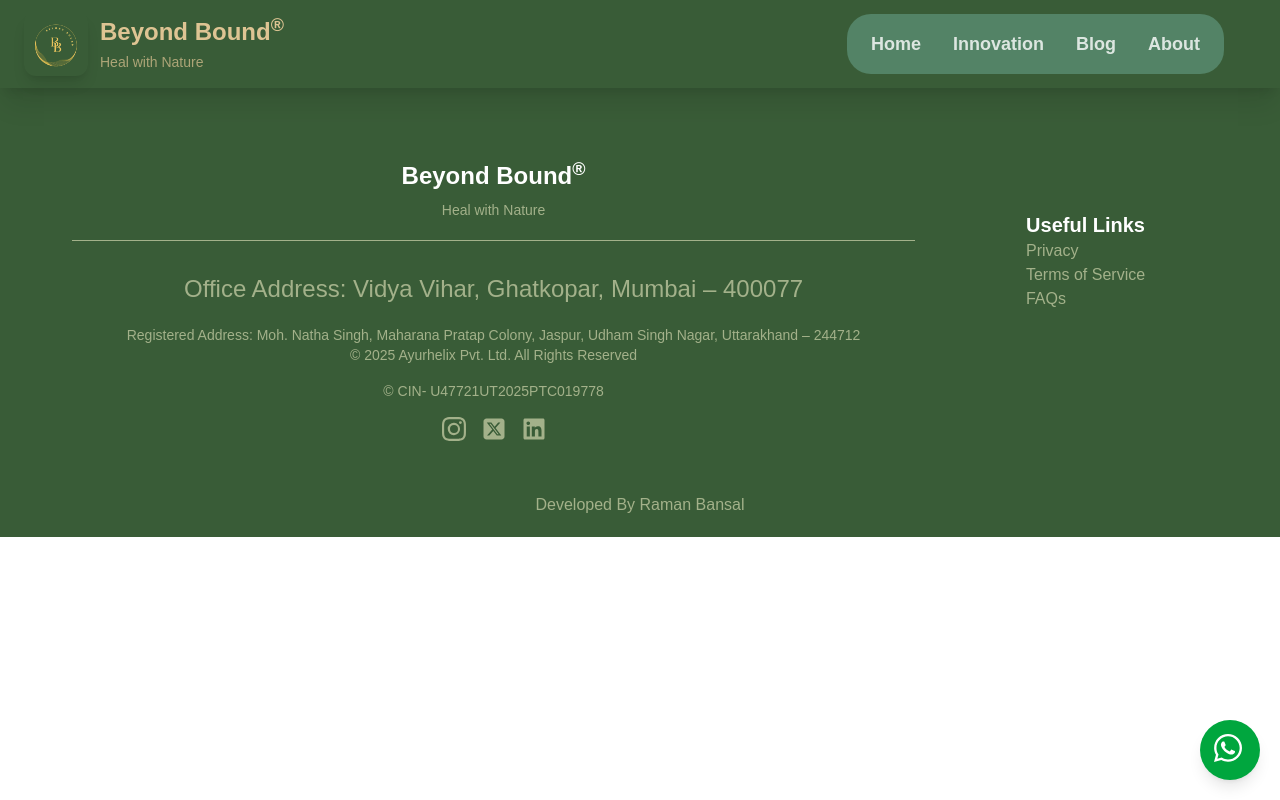
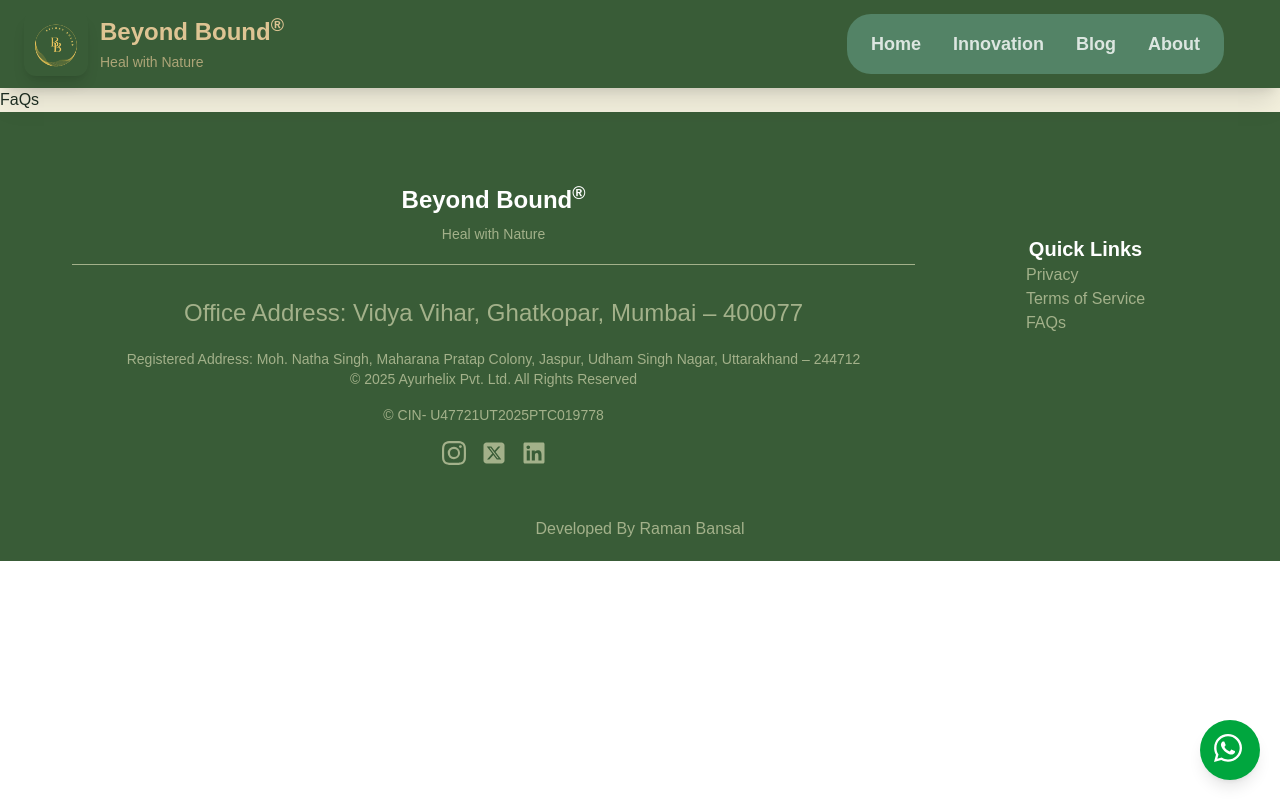
Before and after one commit to beyondbound889/BB, a React (Vite) app in the folder ayurhelix/: page /faqs in a window 1280 px wide. Built offline with nearby package versions, Linux system fonts and the light colour scheme; what @dr.pogodin/react-helmet would draw is missing.

Commit message:
Footer Pages

```diff
--- a/ayurhelix/index.html
+++ b/ayurhelix/index.html
@@ -5,8 +5,9 @@
     <link rel="icon" type="image/svg+xml" href="/logo.svg" />
     <meta name="viewport" content="width=device-width, initial-scale=1.0" />
     <title>Beyond Bound</title>
-    <meta property="og:image" content="/logo.svg" />
-    <meta name="twitter:image" content="/logo.svg" />
+    <meta name="description" content="Beyond Bound where Ayurvedic solutions are asa fast as Allopathy" />
+    <meta property="og:image" content="http://beyondbound.info/logo.svg" />
+    <meta name="twitter:image" content="http://beyondbound.info/logo.svg" />
   </head>
   <body>
     <div id="root"></div>
--- a/ayurhelix/src/App.jsx
+++ b/ayurhelix/src/App.jsx
@@ -6,6 +6,9 @@ import Home from "./pages/Home";
 import Innovation from "./pages/Innovation";
 import About from "./pages/About";
 import Blog from "./pages/Blog";
+import Privacy from "./pages/Privacy";
+import Tos from "./pages/Tos";
+import FaQs from "./pages/FaQs";
 import "./App.css";
 function App() {
   return (
@@ -20,6 +23,9 @@ function App() {
               <Route path="/innovation" element={<Innovation />} />
               <Route path="/about" element={<About />} />
               <Route path="/blog" element={<Blog />} />
+              <Route path="/privacy" element={<Privacy />} />
+              <Route path="/tos" element={<Tos />} />
+              <Route path="/faqs" element={<FaQs />} />
             </Routes>
           </main>
           <Footer />
--- a/ayurhelix/src/components/Footer.jsx
+++ b/ayurhelix/src/components/Footer.jsx
@@ -25,11 +25,11 @@ Jaspur, Udham Singh Nagar, Uttarakhand – 244712</h1>
         </div>
         </div>
         <div className="container flex flex-col items-center mb-20 text-left lg:w-1/3">
-            <h2 className="text-xl text-white font-bold">Useful Links</h2>
+            <h2 className="text-xl text-white font-bold">Quick Links</h2>
             <ul>
-                <li>Privacy</li>
-                <li>Terms of Service</li>
-                <li>FAQs</li>
+                <li><Link to="/privacy">Privacy</Link></li>
+                <li><Link to="/tos">Terms of Service</Link></li>
+                <li><Link to="faqs">FAQs</Link></li>
             </ul>
         </div>
       </div>
--- a/ayurhelix/src/components/MythFacts.jsx
+++ b/ayurhelix/src/components/MythFacts.jsx
@@ -1,5 +1,5 @@
 import React from 'react';
-import HoverCard from '../components/HoverCard'
+import HoverCard from './util/HoverCard'
 // --- Data for the myths and facts ---
 const mythFactData = [
   {
--- /dev/null
+++ b/ayurhelix/src/pages/FaQs.jsx
@@ -0,0 +1,9 @@
+import React from 'react'
+
+const FaQs = () => {
+  return (
+    <div>FaQs</div>
+  )
+}
+
+export default FaQs
--- a/ayurhelix/src/pages/Innovation.jsx
+++ b/ayurhelix/src/pages/Innovation.jsx
@@ -1,6 +1,6 @@
 import React, {useEffect} from "react";
 import { motion } from "framer-motion";
-import AnimatedCard from "../components/AnimatedCard";
+import AnimatedCard from "../components/util/AnimatedCard";
 import Blogs from "../components/Blogs";
 import { Helmet } from "@dr.pogodin/react-helmet";
 // Animation variants (add these!)
--- /dev/null
+++ b/ayurhelix/src/pages/Privacy.jsx
@@ -0,0 +1,9 @@
+import React from 'react'
+
+const Privacy = () => {
+  return (
+    <div>Privacy</div>
+  )
+}
+
+export default Privacy
--- /dev/null
+++ b/ayurhelix/src/pages/Tos.jsx
@@ -0,0 +1,9 @@
+import React from 'react'
+
+const Tos = () => {
+  return (
+    <div>Tos</div>
+  )
+}
+
+export default Tos
```
Also changed, not shown: ayurhelix/src/components/util/AnimatedCard.jsx (renamed from ayurhelix/src/components/AnimatedCard.jsx), ayurhelix/src/components/util/HoverCard.jsx (renamed from ayurhelix/src/components/HoverCard.jsx).
